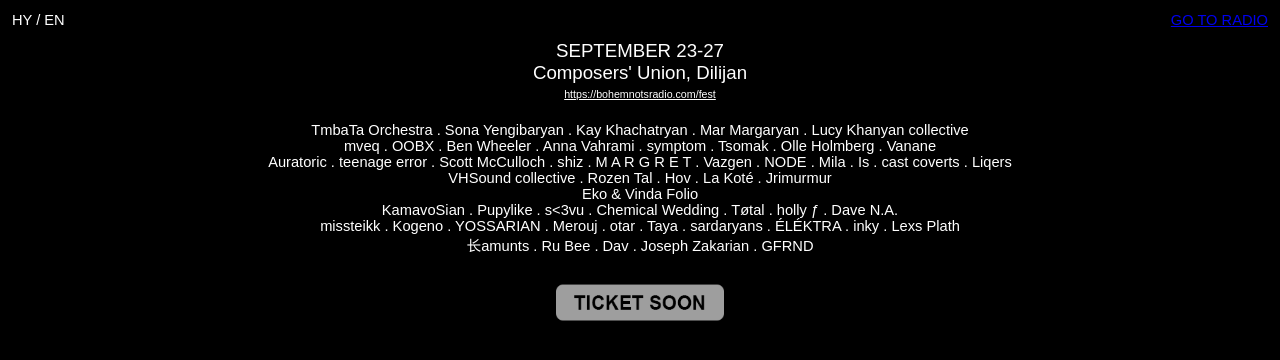
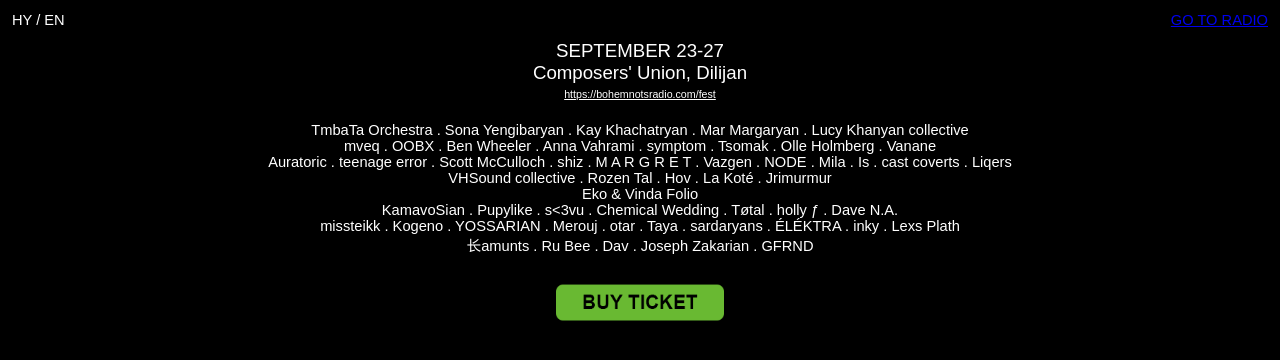
Before and after one commit to bohemnots/bhmnts, a Next.js app: page /fest in a window 1280 px wide. Shown: the top 360 px of the page. Built offline with nearby package versions, Linux system fonts and the light colour scheme; no server answers.

Commit message:
Enable purchase

```diff
--- a/pages/api/ticket.ts
+++ b/pages/api/ticket.ts
@@ -59,7 +59,7 @@ handler.post(async (req, res) => {
 
     const data = await client.initPayment({
       orderId: orderId,
-      amount: 10,
+      amount: 6000,
       desc: `Bohemnots event ticket purchase`,
       opaque: JSON.stringify({ checkoutId: checkout._id }),
       backUrl: `${HOST_URL}/api/payment`,
--- a/pages/fest.tsx
+++ b/pages/fest.tsx
@@ -1,5 +1,6 @@
 import Head from "next/head";
 import Image from "next/image";
+import Link from "next/link";
 import React from "react";
 import styled from "styled-components";
 
@@ -30,6 +31,7 @@ const P = styled.p`
 
 const BuyButton = styled.div`
   text-align: center;
+  cursor: pointer;
 
   & .disabled img {
     filter: grayscale(100%);
@@ -38,7 +40,6 @@ const BuyButton = styled.div`
   a {
     border-radius: 16px;
     text-decoration: none;
-    cursor: default;
   }
 
   img {
@@ -90,14 +91,14 @@ export default function FestDesc(props) {
           ))}
       </View>
       <BuyButton>
-        <a className="disabled">
+        <Link href="/buy" passHref>
           <Image
-            src="/ticket-soon.png"
+            src="/buy-ticket.png"
             alt={"Ticket Soon"}
             width="250"
             height="95"
           />
-        </a>
+        </Link>
       </BuyButton>
     </FestLayout>
   );
```
